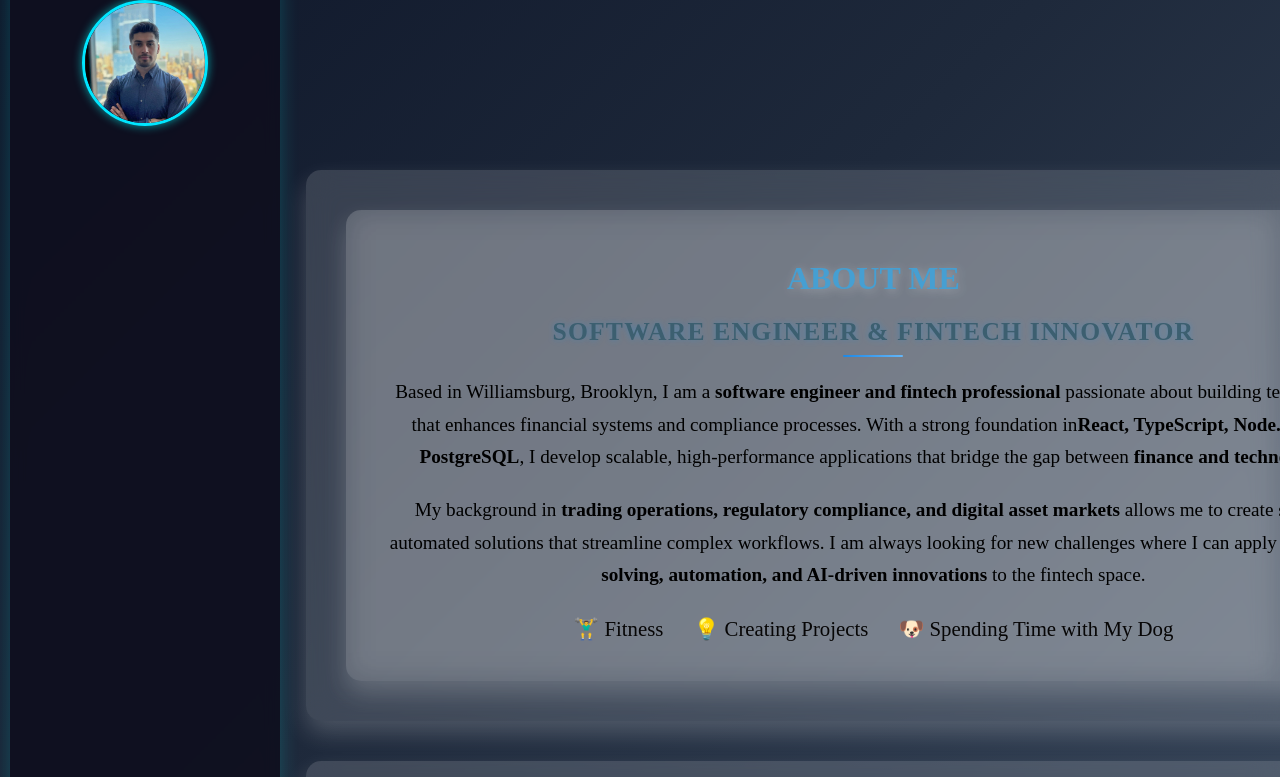
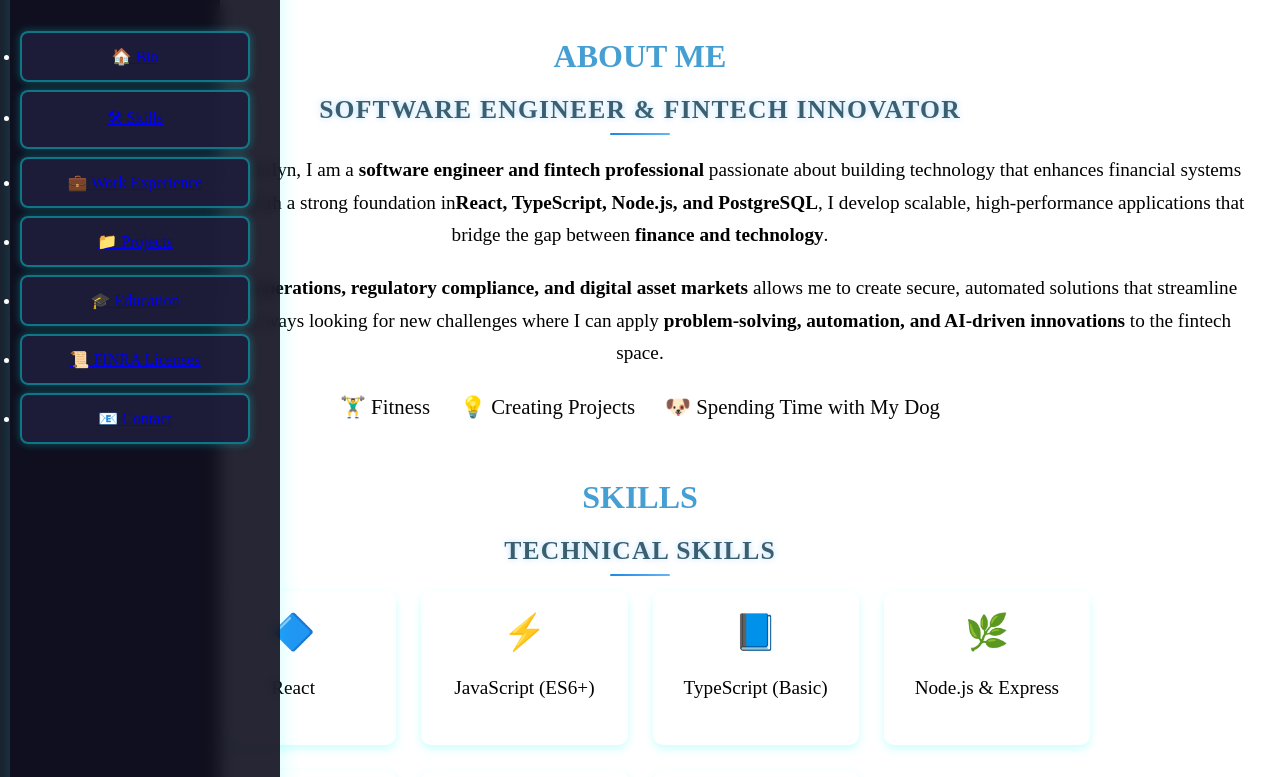
Before and after one commit to Carlosbnyc/my-portfolio, a React (Vite) app: page / in a window 1280 px wide. Shown: the top 777 px of the page. Built offline with nearby package versions, Linux system fonts and the light colour scheme.

Commit message:
created layout.tsx

```diff
--- a/src/components/Home.css
+++ b/src/components/Home.css
@@ -13,72 +13,89 @@ body, html {
   display: flex;
   flex-direction: column;
   align-items: center;
-  justify-content: flex-start; /* No forced centering */
-  padding: 30px 1rem;
+  justify-content: flex-start;
+  padding: 20px 1rem;  /* Reduced padding for better spacing */
   max-width: 100%;
   margin: 0 auto;
 }
 
 /* 🌟 Sections: Mobile Defaults */
 .content {
-  display: grid;
-  grid-template-columns: 1fr;
-  gap: 20px;
-  width: 95%;
+  display:flex;
+  flex-direction: column;
+  gap: 15px; /* Reduced gap for better spacing */
+  width: 90%;
+  max-width: 100%; /* Prevents stretching */
   margin: auto;
-  padding-top: 120px;  /* Increased to ensure content is not covered by the top navbar */
-  padding-left: 1rem;
-  padding-right: 1rem;
+  padding-top: 80px;  /* Adjusted to avoid excessive space */
 }
 
 section {
+  display: block;
   background: rgba(255, 255, 255, 0.15);
-  backdrop-filter: blur(15px);
-  border-radius: 10px;
+  backdrop-filter: blur(12px);
+  border-radius: 8px;
   padding: 20px;
-  box-shadow: 0px 10px 20px rgba(0, 255, 255, 0.2);
+  box-shadow: 0px 8px 16px rgba(0, 255, 255, 0.15);
   transition: all 0.3s ease-in-out;
   margin: auto;
-  width: 95%;
+  width: 100%;  /* Ensures it fits within content */
 }
 
 /* 🔹 Section Hover Effect */
 section:hover {
   background: rgba(255, 255, 255, 0.2);
-  box-shadow: 0px 12px 24px rgba(0, 255, 255, 0.3);
+  box-shadow: 0px 10px 20px rgba(0, 255, 255, 0.25);
   transform: scale(1.02);
 }
 
 /* 🔹 Headings */
 h2 {
-  font-size: 1.5rem;  /* Default smaller size for mobile */
+  font-size: clamp(1.2rem, 2vw, 1.5rem);  /* Dynamically scales */
   text-align: center;
-  margin-bottom: 20px;
-  text-shadow: 0px 0px 10px rgba(0, 255, 255, 0.8);
+  margin-bottom: 15px;
+  text-shadow: 0px 0px 10px rgba(0, 255, 255, 0.7);
 }
 
-/* 📱 Larger Screens: Adjustments */
-@media (min-width: 768px) {
+/* 📱 Tablet Screens (Min: 600px) */
+@media (max-width: 768px) {
+  .home-container {
+    padding: 50px 20px;
+    max-width: 600px;
+}
+  .content {
+    display: flex;
+    flex-direction: column;
+  }
+  section {
+    margin-bottom: 15px; /* Smaller spacing for mobile */
+  }
+
+}
+
+/* 🖥️ Desktop Screens (Min: 1024px) */
+@media (min-width: 1024px) {
   .home-container {
       padding: 50px 20px;
       max-width: 1200px;
   }
-
   .content {
-      grid-template-columns: repeat(auto-fit, minmax(600px, 1fr));  /* Multiple columns */
-      gap: 40px;
-      width: 90%;
-      max-width: 1300px;
-      margin-left: 250px;  /* Desktop left margin for sidebar */
-  }
+    display: flex;
+    flex-wrap: wrap;
+    width: 100%;
+    gap: 20px;
+    align-items: start;
+}
 
   section {
-      padding: 40px;
-      border-radius: 15px;
+      display:table-row;
+      width: 100%;
+      padding: 30px;
+      border-radius: 20 px;
       box-shadow: 0px 12px 24px rgba(255, 255, 255, 0.2);
   }
 
   h2 {
-      font-size: 2rem;
+      font-size: clamp(1.5rem, 2vw, 2rem);
   }
 }
--- a/src/components/Home.tsx
+++ b/src/components/Home.tsx
@@ -1,45 +1,8 @@
 import React from "react";
-import "./Home.css";
-import WorkExperience from "./WorkExperience/WorkExperience";
-import Projects from "./Projects/Projects";
-import Skills from "./Skills/Skills";
-import Contact from "./Contact/Contact";
-import Education from "./Education/Education";
-import FinraLicenses from "../components/FINRALicenses/FinraLicenses";
-import Bio from "./Bio/Bio";
-import SidebarMenu from "../components/SideBar/SideBar";
-import ParticlesBackground from "../components/ParticlesBackground";
+import Layout from "./Layout/Layout"
 
-const Home: React.FC = () => {
-  return (
-    <div className="home-container">
-      <ParticlesBackground />  {/* Ensures it loads in the background */}
-      <SidebarMenu />
-      <main className="content">
-        <section id="bio">
-          <Bio />
-        </section>
-        <section id="skills">
-          <Skills />
-        </section>
-        <section id="workexperience">
-          <WorkExperience />
-        </section>
-        <section id="projects">
-          <Projects />
-        </section>
-        <section id="education">
-          <Education />
-        </section>
-        <section id="finra">
-          <FinraLicenses />
-        </section>
-        <section id="contact">
-          <Contact />
-        </section>
-      </main>
-    </div>
-  );
+const Home = () => {
+  return <Layout />;
 };
 
 export default Home;
--- /dev/null
+++ b/src/components/Layout/Layout.css
@@ -0,0 +1,51 @@
+/* 🌟 Layout Styling */
+.layout {
+    display: flex;
+    width: 100%;
+    height: 100vh;
+  }
+
+  /* Sidebar Adjustments */
+  .sidebar {
+    width: 250px;
+    transition: width 0.3s ease-in-out;
+  }
+
+  .sidebar.open {
+    width: 250px;
+  }
+
+  .sidebar-toggle {
+    position: absolute;
+    top: 20px;
+    left: 250px;
+  }
+
+  /* Main Content */
+  .content {
+    flex-grow: 1;
+    padding: 20px;
+    transition: margin-left 0.3s ease-in-out;
+  }
+
+  .sidebar-open .content {
+    margin-left: 250px;
+  }
+
+  @media (max-width: 768px) {
+    .sidebar {
+      width: 70px;
+    }
+
+    .sidebar.open {
+      width: 200px;
+    }
+
+    .sidebar-toggle {
+      left: 70px;
+    }
+
+    .sidebar-open .content {
+      margin-left: 70px;
+    }
+  }
--- /dev/null
+++ b/src/components/Layout/Layout.tsx
@@ -0,0 +1,47 @@
+import { useState } from "react";
+import SideBar from "../SideBar/SideBar";
+import ParticlesBackground from "../ParticlesBackground"; // Background animation
+import Bio from "../Bio/Bio";
+import Skills from "../Skills/Skills";
+import WorkExperience from "../WorkExperience/WorkExperience";
+import Projects from "../Projects/Projects";
+import Education from "../Education/Education";
+import FinraLicenses from "../FINRALicenses/FinraLicenses";
+import Contact from "../Contact/Contact";
+import "./Layout.css"; // Global layout styles
+
+const Layout = () => {
+  const [isSidebarOpen, setIsSidebarOpen] = useState(false);
+
+  return (
+    <div className={`layout ${isSidebarOpen ? "sidebar-open" : ""}`}>
+      <ParticlesBackground /> {/* Background Effect */}
+      <SideBar isOpen={isSidebarOpen} setIsOpen={setIsSidebarOpen} />
+      <main className="content">
+        <section id="bio">
+          <Bio />
+        </section>
+        <section id="skills">
+          <Skills />
+        </section>
+        <section id="workexperience">
+          <WorkExperience />
+        </section>
+        <section id="projects">
+          <Projects />  s
+        </section>
+        <section id="education">
+          <Education />
+        </section>
+        <section id="finra">
+          <FinraLicenses />
+        </section>
+        <section id="contact">
+          <Contact />
+        </section>
+      </main>
+    </div>
+  );
+};
+
+export default Layout;
--- a/src/components/SideBar/SideBar.css
+++ b/src/components/SideBar/SideBar.css
@@ -1,22 +1,35 @@
 /* 🌟 Mobile-First Sidebar Styles */
+.sidebar {
+  width: 250px;
+  position: fixed;
+  height: 100vh;
+  left: 0;
+  top: 0;
+  transition: transform 0.3s ease-in-out;
+  z-index: 1000 !important;
+  background: rgba(15, 15, 30, 0.95);
+}
+
+/* Default Sidebar Menu (Mobile-First) */
 .sidebar-menu {
   position: fixed;
   top: 0;
   left: 0;
-  width: 70px; /* Collapsed state width */
-  height: 100dvh; /* Full device height */
+  width: 70px; /* Collapsed by default */
+  height: 100vh;
   padding: 10px;
-  display: flex;
+  display: flex !important;
   flex-direction: column;
   align-items: center;
   background: rgba(15, 15, 30, 0.95);
   box-shadow: 0px 0px 12px rgba(0, 255, 255, 0.3);
-  z-index: 100;
   transition: width 0.4s ease-in-out, box-shadow 0.3s ease-in-out;
+  z-index: 1001 !important; /* 🔥 Higher than other elements */
 }
 
+/* Sidebar Expanded State */
 .sidebar-menu.open {
-  width: 250px; /* Expanded state width */
+  width: 250px !important;
   box-shadow: 0px 0px 18px rgba(0, 255, 255, 0.6);
 }
 
@@ -35,24 +48,19 @@
   transition: transform 0.3s ease-in-out, box-shadow 0.3s ease-in-out;
 }
 
-.sidebar-toggle:hover {
-  transform: scale(1.05);
-  box-shadow: 0 0 18px rgba(0, 255, 255, 0.8);
-}
-
-/* Sidebar Menu List: Contained Within Expanded Sidebar */
+/* Sidebar Menu Items (Hidden by Default) */
 .sidebar-menu ul {
-  display: none; /* Hidden by default */
+  display: none !important;
   flex-direction: column;
   align-items: flex-start;
-  width: 100%; /* Full width inside the sidebar */
+  width: 100%;
   padding: 15px 0;
-  opacity: 0;
+  opacity: 1 !important;
   transform: translateX(-10px);
   transition: opacity 0.3s ease-in-out, transform 0.3s ease-in-out;
 }
 
-/* When Sidebar is Open, Show Menu Items Inside */
+/* Sidebar Expanded - Show Menu */
 .sidebar-menu.open ul {
   display: flex;
   opacity: 1;
@@ -62,12 +70,12 @@
 /* Sidebar Menu Items */
 .sidebar-menu li {
   background: rgba(30, 30, 60, 0.9);
-  color: #ffffff;
+  color: #ffffff !important;
   font-size: 1rem;
   padding: 14px;
   margin-bottom: 8px;
   cursor: pointer;
-  width: 90%; /* Ensures items don't overflow the sidebar */
+  width: 90%;
   text-align: center;
   border-radius: 8px;
   transition: all 0.3s ease-in-out;
@@ -75,14 +83,14 @@
   border: 2px solid rgba(0, 255, 255, 0.4);
 }
 
-/* Hover Effect on Menu Items */
+/* Hover Effect */
 .sidebar-menu li:hover {
   background: rgba(0, 255, 255, 0.3);
   box-shadow: 0px 0px 12px rgba(0, 255, 255, 0.8);
   transform: scale(1.05);
 }
 
-/* Profile Section and Picture */
+/* Profile Section */
 .profile-section {
   display: flex;
   flex-direction: column;
@@ -106,13 +114,52 @@
   box-shadow: 0px 0px 15px rgba(0, 255, 255, 0.8);
 }
 
-/* Desktop Sidebar Overrides */
-@media (min-width: 769px) {
+/* 📱 Responsive Adjustments */
+
+/* 🎯 768px (Tablets) */
+@media (max-width: 768px) {
+  .sidebar {
+    width: 80px; /* Shrinks sidebar */
+  }
+
+  .sidebar-menu {
+    width: 80px;
+    overflow: hidden;
+    z-index: 2000 !important;
+  }
+
+  .sidebar-menu.open {
+    z-index: 3000 !important;
+  }
+  .sidebar-toggle {
+    z-index: 3100 !important;
+  }
+
+  .profile-pic {
+    width: 70px;
+    height: 70px;
+  }
+
+  .sidebar-menu ul {
+    display: none;
+  }
+
+  .sidebar-menu.open ul {
+    display: flex;
+  }
+}
+
+/* 🖥 1024px+ (Desktops) */
+@media (min-width: 1024px) {
+  .sidebar {
+    width: 220px !important; /* Expands for desktop */
+  }
+
   .sidebar-menu {
     position: fixed;
     left: 10px;
     top: 50%;
-      width: 220px;
+    width: 220px !important;
     transform: translateY(-50%);
     background: rgba(15, 15, 30, 0.9);
     padding: 25px;
@@ -120,20 +167,20 @@
     box-shadow: 0px 0px 20px rgba(0, 255, 255, 0.2);
     text-align: center;
     backdrop-filter: blur(8px);
-      z-index: 10;
+    z-index: 2000 !important;
   }
 
   .sidebar-toggle {
-      display: none;
+    display: none; /* Hide toggle button */
   }
 
   .profile-pic {
-      width: 120px;
-      height: 120px;
+    width: 100px;
+    height: 100px;
   }
 
   .sidebar-menu ul {
-      display: flex;
+    display: flex !important;
     flex-direction: column;
     align-items: center;
   }
--- a/src/components/SideBar/SideBar.tsx
+++ b/src/components/SideBar/SideBar.tsx
@@ -1,41 +1,30 @@
-import React, { useState } from "react";
+import React from "react";
 import "./SideBar.css";
 
-const SidebarMenu: React.FC = () => {
-  const [isOpen, setIsOpen] = useState(false); // State for mobile menu toggle
+interface SideBarProps {
+  isOpen: boolean;
+  setIsOpen: React.Dispatch<React.SetStateAction<boolean>>;
+}
 
-  const scrollToSection = (id: string) => {
-    const section = document.getElementById(id);
-    if (section) {
-      section.scrollIntoView({ behavior: "smooth" });
-      setIsOpen(false); // Close menu after clicking on mobile
-    }
-  };
-
-  const toggleSidebar = () => {
-    setIsOpen(prevState => !prevState);
-  };
-
+const SideBar: React.FC<SideBarProps> = ({ isOpen, setIsOpen }) => {
   return (
-<nav className={`sidebar-menu ${isOpen ? "open" : ""}`}>
-      {/* Mobile Toggle Button */}
-      <div className="profile-section">
-        <img src="/images/Headshot.jpeg" alt="Profile Headshot" className="profile-pic" />
+    <div className={`sidebar ${isOpen ? "open" : ""}`}>
+      <button className="sidebar-toggle" onClick={() => setIsOpen(!isOpen)}>
+        ☰
+      </button>
+      <div className={`sidebar-menu ${isOpen ? "open" : ""}`}>
+        <ul>
+          <li><a href="#bio">🏠 Bio</a></li>
+          <li><a href="#skills">🛠 Skills</a></li>
+          <li><a href="#workexperience">💼 Work Experience</a></li>
+          <li><a href="#projects">📁 Projects</a></li>
+          <li><a href="#education">🎓 Education</a></li>
+          <li><a href="#finra">📜 FINRA Licenses</a></li>
+          <li><a href="#contact">📧 Contact</a></li>
+        </ul>
       </div>
-      <button className="sidebar-toggle" onClick={toggleSidebar}>
-        &#9776; {/* Hamburger icon */}
-      </button>
-
-      <ul>
-        <li onClick={() => scrollToSection("bio")}>About Me</li>
-        <li onClick={() => scrollToSection("skills")}>Skills</li>
-        <li onClick={() => scrollToSection("projects")}>Projects</li>
-        <li onClick={() => scrollToSection("education")}>Education</li>
-        <li onClick={() => scrollToSection("finra")}>FINRA Licenses</li>
-        <li onClick={() => scrollToSection("contact")}>Contact</li>
-      </ul>
-    </nav>
+    </div>
   );
 };
 
-export default SidebarMenu;
+export default SideBar;
```
Also changed, not shown: 5 other files (tests, documents, lock files or other folders). Lines whose indentation alone changed are shown as unchanged.
